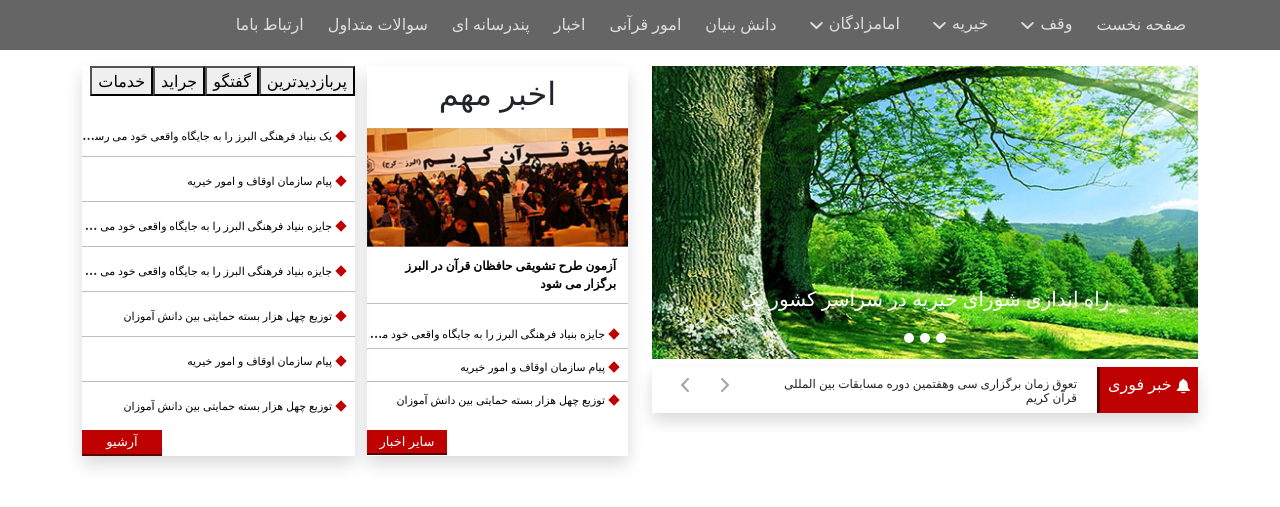
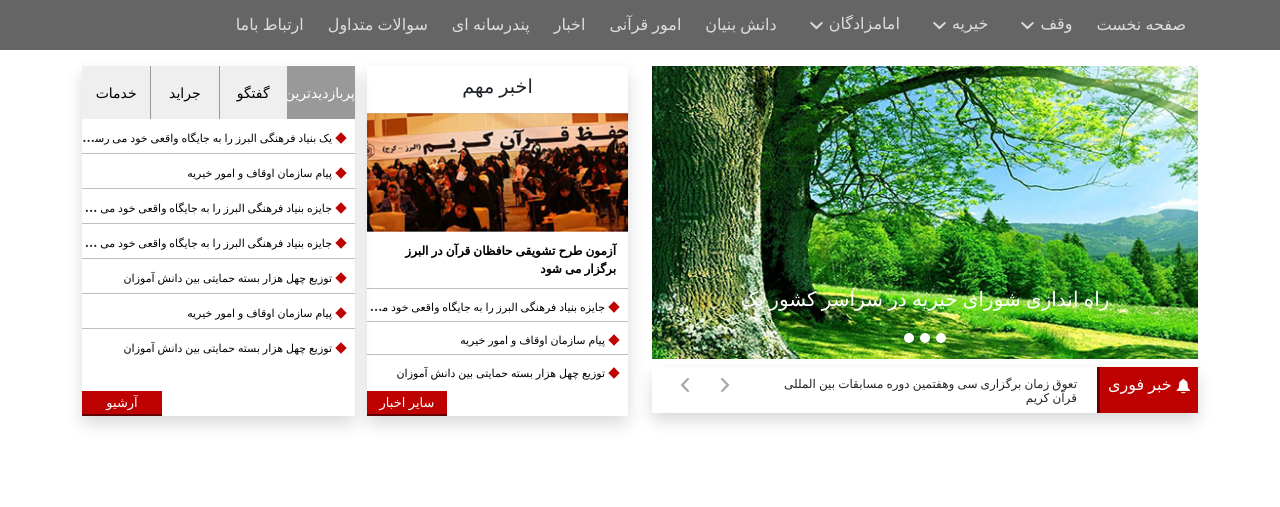
Before and after one commit to MohammadAminMoslemi/sigma-project, a plain HTML site: page index.html in a window 1280 px wide. Shown: the part 97-604 px from the top of the page. Drawn offline with Linux system fonts and the light colour scheme; files whose address does not match are found by name.

Commit message:
finish first step

```diff
--- a/index.html
+++ b/index.html
@@ -231,7 +231,7 @@
         <section class="mainContent" style="direction: rtl;">
             <div class="container my-3">
                 <div class="row">
-                    <div class="mainSlider col-12 col-lg-6">
+                    <div class="mainSlider col-12 col-xl-6 mb-xl-0 mb-4">
                         <div class="slider">
                             <div id="carouselExampleCaptions" class="carousel slide" data-bs-ride="true">
                                 <div class="carousel-indicators">
@@ -244,19 +244,19 @@
                                 </div>
                                 <div class="carousel-inner">
                                     <div class="carousel-item active">
-                                        <img src="/wwwroot/images/slider/nature1.jpg" class="d-block w-100" alt="...">
+                                        <img src="wwwroot/images/slider/nature1.jpg" class="d-block w-100" alt="...">
                                         <div class="carousel-caption d-none d-md-block">
                                             <h5>راه اندازی شورای خیریه در سراسر کشور یک</h5>
                                         </div>
                                     </div>
                                     <div class="carousel-item">
-                                        <img src="/wwwroot/images/slider/nature2.jpg" class="d-block w-100" alt="...">
+                                        <img src="wwwroot/images/slider/nature2.jpg" class="d-block w-100" alt="...">
                                         <div class="carousel-caption d-none d-md-block">
                                             <h5>راه اندازی شورای خیریه در سراسر کشور دو</h5>
                                         </div>
                                     </div>
                                     <div class="carousel-item">
-                                        <img src="/wwwroot/images/slider/nature3.jpg" class="d-block w-100" alt="...">
+                                        <img src="wwwroot/images/slider/nature3.jpg" class="d-block w-100" alt="...">
                                         <div class="carousel-caption d-none d-md-block">
                                             <h5>راه اندازی شورای خیریه در سراسر کشور سه</h5>
                                         </div>
@@ -288,12 +288,12 @@
                             </div>
                         </div>
                     </div>
-                    <div class="latestNews col-12 col-md-6 col-lg-3 ">
+                    <div class="latestNews col-12 col-md-6 col-xl-3 mb-4 mb-md-0">
                         <div class="impoNews shadow h-100 d-flex flex-column justify-content-between">
                             <div class="coverNews">
                                 <h2 class="text-center py-xl-2 py-xxl-3">اخبر مهم</h2>
                                 <a href="#" class="coverlink">
-                                    <img src="/wwwroot/images/news/coverNews.png" alt="" class="img-responsive">
+                                    <img src="wwwroot/images/news/coverNews.png" alt="" class="img-responsive">
                                     <span>آزمون طرح تشویقی حافظان قرآن در البرز برگزار می شود</span>
                                 </a>
                             </div>
@@ -307,11 +307,11 @@
                             </div>
                         </div>
                     </div>
-                    <div class="tabLayout  col-12 col-md-6 col-lg-3 ps-0">
+                    <div class="tabLayout  col-12 col-md-6 col-xl-3 ps-xl-0">
                         <div class="tabContainer h-100 shadow d-flex flex-column justify-content-between">
                             <div class="tabItems">
                                 <div class="mainTab">
-                                    <div class="nav nav-pills mb-3" id="pills-tab" role="tablist">
+                                    <div class="nav nav-pills " id="pills-tab" role="tablist">
                                         <div class="nav-item" role="presentation">
                                             <button class="nav-linkBtn active" id="pills-1-tab" data-bs-toggle="pill"
                                                 data-bs-target="#pills-1" type="button" role="tab"
--- a/wwwroot/css/styles.css
+++ b/wwwroot/css/styles.css
@@ -1,7 +1,7 @@
 @font-face {
     font-family: "Glyphicons";
-    src: url("/wwwroot/webfonts/FontIcon.eot");
-    src: url("/wwwroot/webfonts/FontIcon.eot?#iefix") format("embedded-opentype"), url("/wwwroot/webfonts/FontIcon.woff") format("woff"), url("/wwwroot/webfonts/FontIcon.ttf") format("truetype");
+    src: url("wwwroot/webfonts/FontIcon.eot");
+    src: url("../webfonts/FontIcon.eot?#iefix") format("embedded-opentype"), url("../webfonts/FontIcon.woff") format("woff"), url("../webfonts/FontIcon.ttf") format("truetype");
     font-weight: bold;
     font-style: normal;
     font-display: swap;
@@ -199,7 +199,7 @@
     width: 100%;
     transition: all .8s;
     background-color: #656565;
-
+    z-index: 5;
 }
 
 .navigate .menu-container ul>li.dropdown>.menu>ul {
@@ -335,11 +335,12 @@
 .img-responsive {
     max-width: 100%;
     height: auto;
+    display: block;
+    margin: auto;
 }
 
 
 /* important news */
-.latestNews .impoNews {}
 
 /*cover news*/
 .latestNews .impoNews .coverNews {
@@ -429,26 +430,26 @@
 
 .tabLayout .tabContainer .tabItems .mainTab .tab-heading h6 {}
 
-.tabLayout .tabContainer .tabItems .mainTab ul {
+.tabLayout .tabContainer .tabItems .mainTab .tab-content ul {
     list-style-type: none;
     padding: 0;
     margin: 0;
 }
 
-.tabLayout .tabContainer .tabItems .mainTab ul li {
+.tabLayout .tabContainer .tabItems .mainTab .tab-content ul li {
     border-bottom: 1px solid #bebebe;
     white-space: nowrap;
     overflow: hidden;
     text-overflow: ellipsis;
-    padding: 10px 0;
+    padding: 9px 0;
 }
 
-.tabLayout .tabContainer .tabItems .mainTab ul li:last-child {
+.tabLayout .tabContainer .tabItems .mainTab .tab-content ul li:last-child {
     border-bottom: none;
 
 }
 
-.tabLayout .tabContainer .tabItems .mainTab ul li a::before {
+.tabLayout .tabContainer .tabItems .mainTab .tab-content ul li a::before {
     content: "";
     width: 8px;
     height: 8px;
@@ -459,15 +460,68 @@
     display: inline-block;
 }
 
-.tabLayout .tabContainer .tabItems .mainTab ul li a {
+.tabLayout .tabContainer .tabItems .mainTab .tab-content ul li a {
     text-decoration: none;
     color: black;
     font-size: 11px;
     padding: 10px;
 }
 
+
+.tabLayout .tabContainer .tabItems .mainTab .nav .nav-item {
+    width: 25%;
+    transition: all .3s;
+}
+
+.tabLayout .tabContainer .tabItems .mainTab .nav .nav-item button {
+    width: 100%;
+    padding: 16px 0;
+    text-align: center;
+    font-size: 14px;
+    outline: none;
+    border: none;
+    border-left: 1px solid #999;
+    transition: all .3s;
+}
+
+.tabLayout .tabContainer .tabItems .mainTab .nav .nav-item button.active {
+    background-color: #999;
+    color: #fff;
+}
+
+.tabLayout .tabContainer .tabItems .mainTab .nav .nav-item:last-child button {
+    border-left: none !important;
+}
+
+@media (min-width:1200px) and (max-width:1399px) {
+    .tabLayout .tabContainer .tabItems .mainTab .tab-content ul li {
+        padding: 5px 0;
+    }
+
+    .tabLayout .tabContainer .tabItems .mainTab .tab-content ul li a {
+        padding: 0 10px;
+    }
+
+    .latestNews .impoNews .coverNews h2 {
+        font-size: 1.2rem;
+    }
+}
+
 @media (min-width:992px) and (max-width:1199px) {
     .latestNews .impoNews .coverNews h2 {
         font-size: 16px;
     }
+
+    .navigate .menu-container ul li a,
+    .navigate .menu-container ul li a span {
+        font-size: 14px;
+    }
 }
+
+@media (min-width:768px) and (max-width:991px) {
+
+    .navigate .menu-container ul li a {
+        font-size: 12px;
+        padding: 6px;
+    }
+}
```
